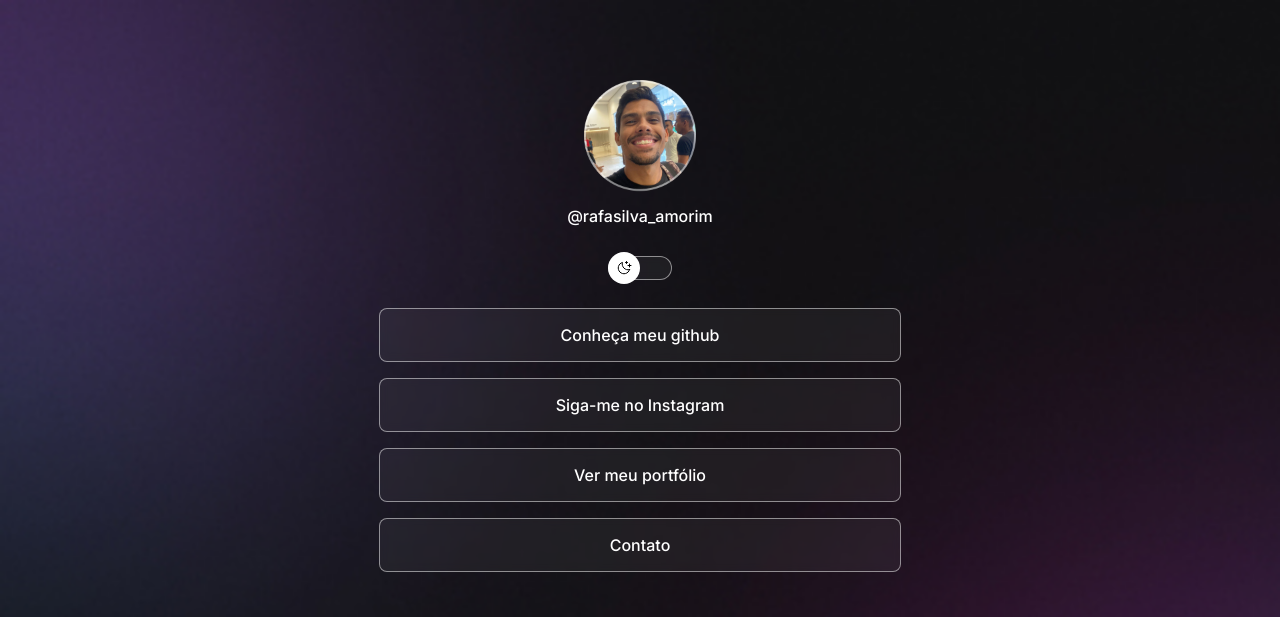
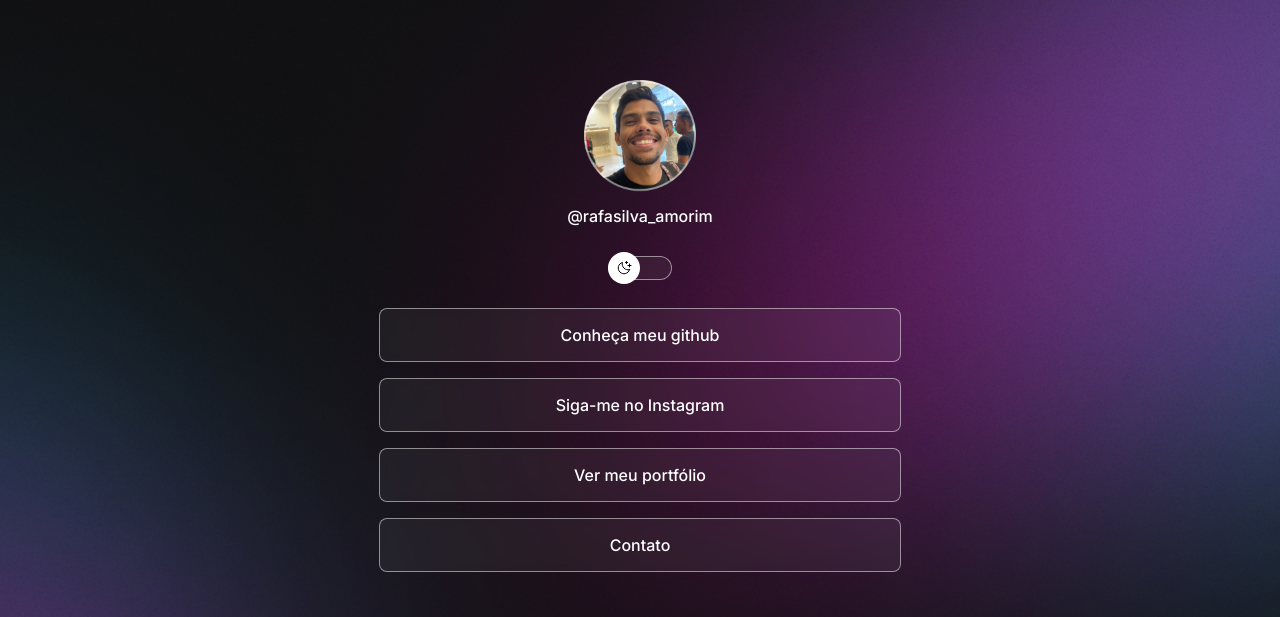
Before and after one commit to Rafaprogram/Links_Rafa, a plain HTML site: page index.html in a window 1280 px wide. Shown: the top 617 px of the page. Drawn offline with nearby package versions, Linux system fonts and the light colour scheme.

Commit message:
add background based media queries

```diff
--- a/style.css
+++ b/style.css
@@ -33,6 +33,7 @@ body {
 
   /*backgroun: color image repeat position/size*/
   background: var(--bg-url) no-repeat top center/cover;
+  height: 100vh;
 }
 
 body * {
@@ -63,7 +64,6 @@ body * {
   margin-top: 8px;
 }
 
-
 /* switch */
 
 #switch {
@@ -83,13 +83,12 @@ body * {
   top: 50%;
   left: 0;
   z-index: 1;
-  transform: translateY(-50%)
-
+  transform: translateY(-50%);
 }
 
 .light #switch button {
-   right: 0;
-   left: initial;
+  right: 0;
+  left: initial;
 }
 
 #switch span {
@@ -167,3 +166,15 @@ footer {
   text-align: center;
   font-size: 14px;
 }
+
+/* media queries */
+
+@media (min-width: 700px) {
+  :root {
+    --bg-url: url(assets/bg-desktop.jpg);
+  }
+
+  .light {
+    --bg-url: url(assets/bg-desktop-light.jpg);
+  }
+}
```
Also changed, not shown: assets/bg-desktop-light.jpg (added), assets/bg-desktop.jpg (added).
